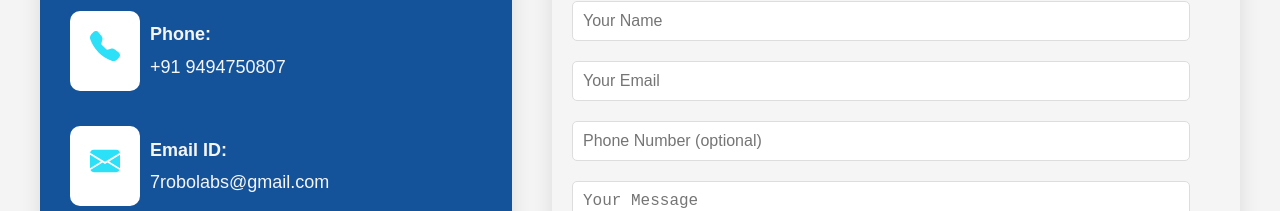
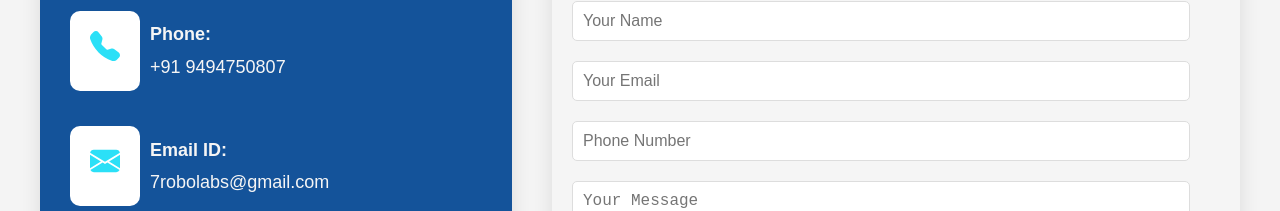
Before and after one commit to 7robolabs/7RoboLabs-v1, a React (Create React App) app: page /contactus in a window 1280 px wide. Shown: the part 697-908 px from the top of the page. Built offline with nearby package versions, Linux system fonts and the light colour scheme.

Commit message:
feat: hide the important credentials

```diff
--- a/src/components/ContactUs/ContactUs.component.js
+++ b/src/components/ContactUs/ContactUs.component.js
@@ -25,9 +25,9 @@ const ContactUs = () => {
       return;
     }
 
-    const serviceID = "service_3a5vkip";
-    const templateID = "template_8t8kwtm";
-    const publicKey = "dqWNR_vMqHB8K27EI";
+    const serviceID = process.env.REACT_APP_EMAIL_JS_SERVICE_ID;
+    const templateID = process.env.REACT_APP_EMAIL_JS_TEMPLATE_ID;
+    const publicKey = process.env.REACT_APP_EMAIL_JS_PUBLIC_KEY;
     const templateParams = {
       name: formData.name,
       email: formData.email,
@@ -159,7 +159,7 @@ const ContactUs = () => {
               <input
                 type="tel"
                 name="number"
-                placeholder="Phone Number (optional)"
+                placeholder="Phone Number"
                 value={formData.number}
                 onChange={handleChange}
               />
```
Also changed, not shown: 1 other file (tests, documents, lock files or other folders).
